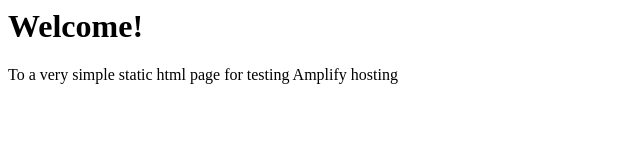
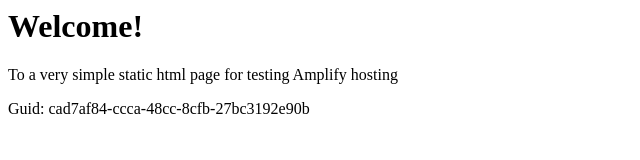
Before and after one commit to aws-aemilia-arn/Github-PR-Commit-Integration-Test-DoNotTouch-v1-prod-eu-north-1, a website: page src/index.html in a window 1280 px wide. Shown: the whole page, without its empty margins (0-640 px from the left). Drawn offline with Linux system fonts and the light colour scheme.

Commit message:
commit from integ tests

```diff
--- a/src/index.html
+++ b/src/index.html
@@ -1,3 +1,5 @@
+
+
 <html lang="en">
 
 <head>
@@ -10,6 +12,6 @@
 <body>
     <h1>Welcome!</h1>
     <p>To a very simple static html page for testing Amplify hosting</p>
-</body>
+    <p>Guid: cad7af84-ccca-48cc-8cfb-27bc3192e90b</p></body>
 
 </html>
```
